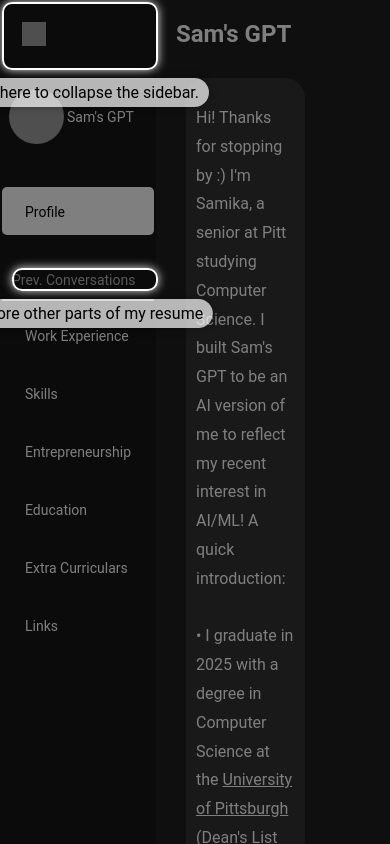
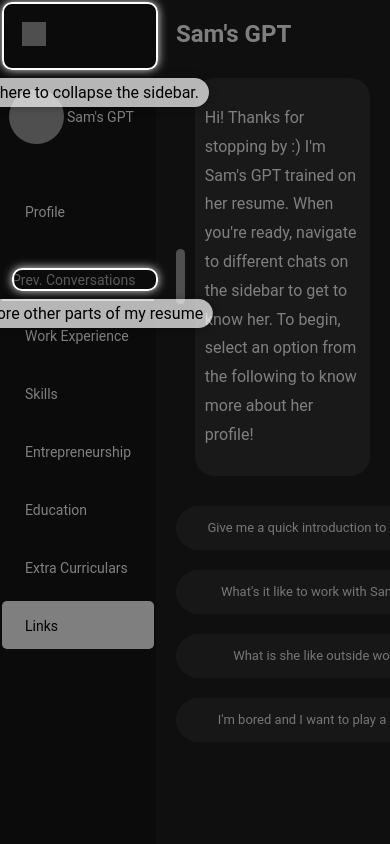
Before and after one commit to sampear12/samsgpt, a React (Create React App) app: page /#/links in a window 390 px wide. Before the commit this address led to /#/profile. Built offline with nearby package versions, Linux system fonts and the light colour scheme; grey boxes are pictures that could not be loaded; the HTML template or start-up script is replaced by a standard one.

Commit message:
updated phone view

```diff
--- a/src/App.css
+++ b/src/App.css
@@ -30,9 +30,11 @@ body {
   overflow-x: hidden; /* Prevent horizontal scrolling */
   padding: 20px;
   transition: margin-left 0.3s ease; /* Smooth transition for expanding */
-  width: calc(100% - 70px); /* Dynamically calculate the width */
+  width: calc(100% ); /* Dynamically calculate the width */
 }
 
 .main-content.expanded {
   margin-left: 2px; /* Adjust this based on expanded sidebar width */
+  width: calc(100% ); /* Dynamically calculate the width */
+
 }
```
